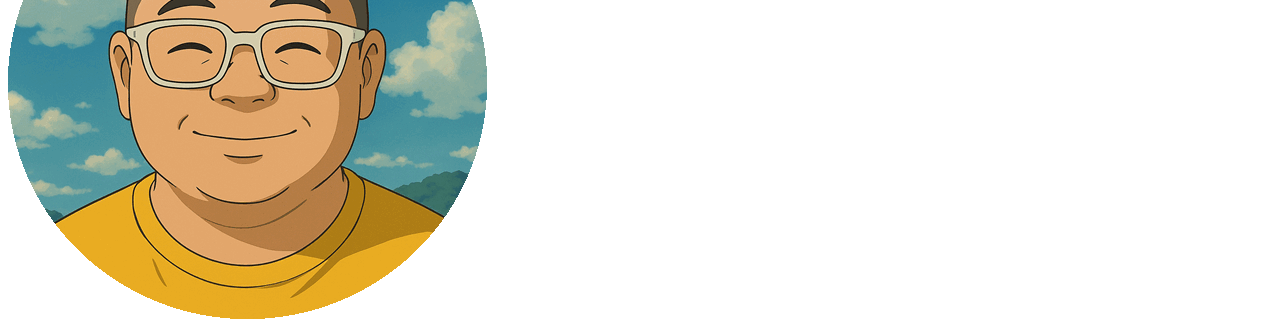
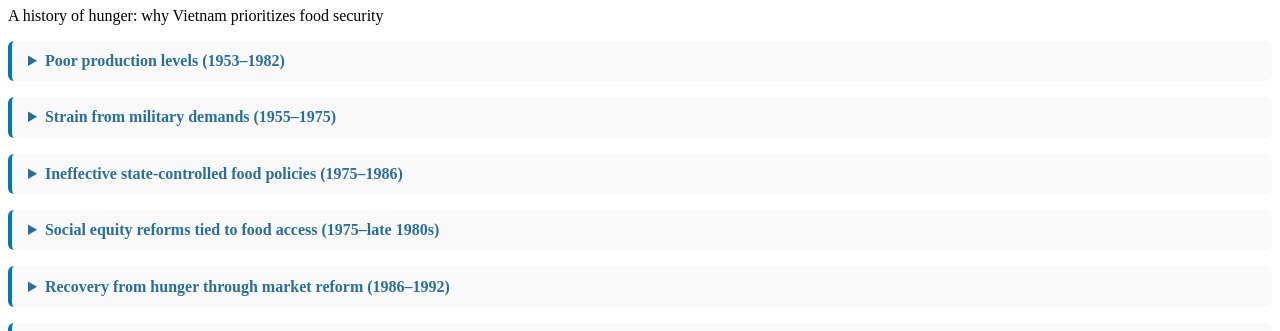
Before and after one commit to Chd-Chn/Chd-Chn.github.io, a plain HTML site: page timeline/timeline.html in a window 1280 px wide. Shown: the part 161-492 px from the top of the page. Drawn offline with Linux system fonts and the light colour scheme.

Commit message:
put back avatar formatting

```diff
--- a/timeline/style.css
+++ b/timeline/style.css
@@ -1,3 +1,9 @@
+.avatar {
+  height: 5em;
+  vertical-align: middle;
+  border-radius: 50%;
+}
+
 .scroll-container {
   overflow-x: auto;
   max-width: 100%;
```
